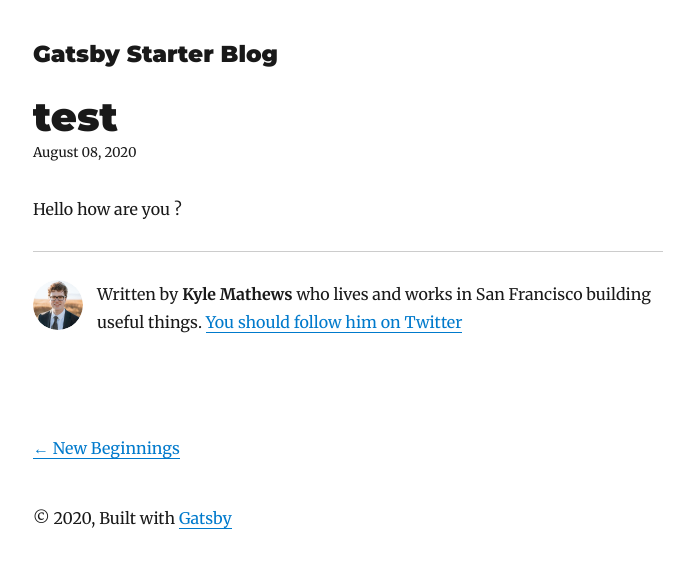
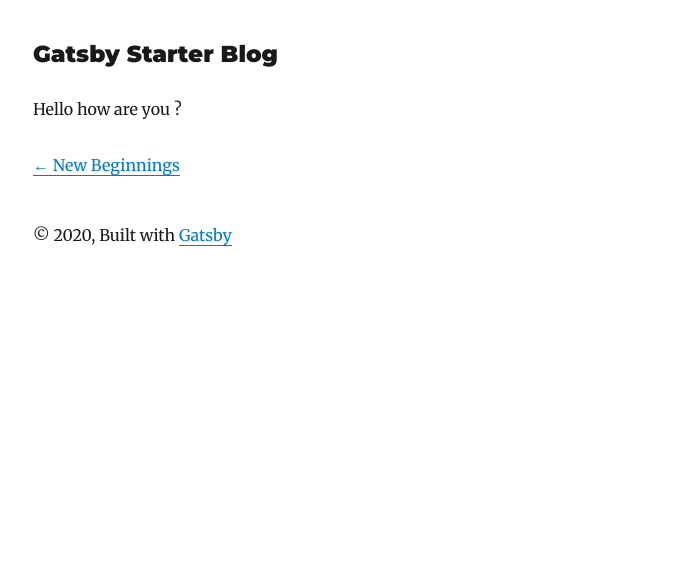
Before and after one commit to pavartem/gatsby-netlify-blog, a Gatsby site: page /test/ in a window 1280 px wide. Shown: the whole page, without its empty margins (292-974 px from the left). Built offline with nearby package versions, Linux system fonts and the light colour scheme; Gatsby itself is replaced by a stand-in of ours; some packages are replaced by stand-ins of ours.

Commit message:
Some changes

```diff
--- a/gatsby-config.js
+++ b/gatsby-config.js
@@ -17,6 +17,13 @@ module.exports = {
       options: {
         path: `${__dirname}/content/blog`,
         name: `blog`,
+      },
+    },
+    {
+      resolve: `gatsby-source-filesystem`,
+      options: {
+        path: `${__dirname}/content/products`,
+        name: `products`,
       },
     },
     {
--- a/src/templates/blog-post.js
+++ b/src/templates/blog-post.js
@@ -18,34 +18,7 @@ const BlogPostTemplate = ({ data, pageContext, location }) => {
         description={post.frontmatter.description || post.excerpt}
       />
       <article>
-        <header>
-          <h1
-            style={{
-              marginTop: rhythm(1),
-              marginBottom: 0,
-            }}
-          >
-            {post.frontmatter.title}
-          </h1>
-          <p
-            style={{
-              ...scale(-1 / 5),
-              display: `block`,
-              marginBottom: rhythm(1),
-            }}
-          >
-            {post.frontmatter.date}
-          </p>
-        </header>
         <section dangerouslySetInnerHTML={{ __html: post.html }} />
-        <hr
-          style={{
-            marginBottom: rhythm(1),
-          }}
-        />
-        <footer>
-          <Bio />
-        </footer>
       </article>
 
       <nav>
```
Also changed, not shown: src/pages/shop.js (added).
